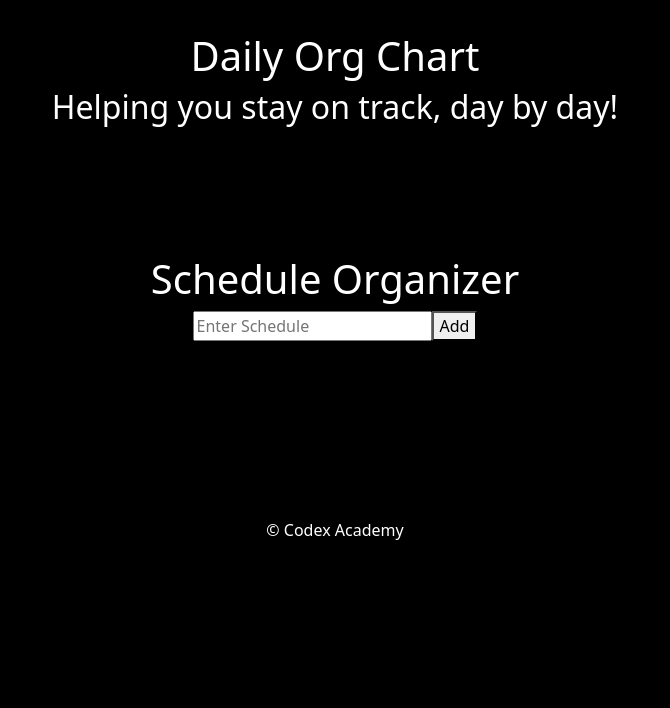
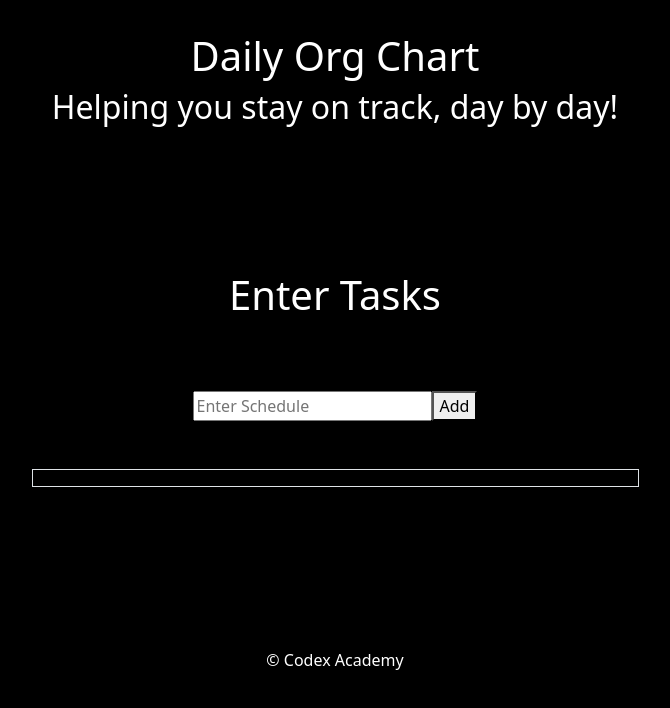
Before and after one commit to jyoung57/daily-org-chart, a React (Vite) app: page / in a window 1280 px wide. Shown: the top 708 px of the page, without its empty margins (305-975 px from the left). Built offline with nearby package versions, Linux system fonts and the light colour scheme; the HTML template or start-up script is replaced by a standard one.

Commit message:
updated styling to list items in ScheduleOrganizer

```diff
--- a/src/components/ScheduleOrganizer.jsx
+++ b/src/components/ScheduleOrganizer.jsx
@@ -53,8 +53,8 @@ function ScheduleOrganizer() {
 
   return (
     <div>
-      <h1>Schedule Organizer</h1>
-      <form onSubmit={handleSubmit}>
+      <h1 className="p-3">Enter Tasks</h1>
+      <form className="p-5" onSubmit={handleSubmit}>
         <input
           type="text"
           value={editIndex !== null ? editValue : schedule}
@@ -63,6 +63,8 @@ function ScheduleOrganizer() {
         />
         <button type="submit">{editIndex !== null ? 'Update' : 'Add'}</button>
       </form>
+
+      <div className="border solid w-50 mx-auto ab-3">
         <ul>
           {scheduleList.map((schedule, index) => (
             <li key={index}>
@@ -80,7 +82,9 @@ function ScheduleOrganizer() {
               ) : (
                 <span
                   style={{
-                  textDecoration: schedule.completed ? 'line-through' : 'none',
+                    textDecoration: schedule.completed
+                      ? 'line-through'
+                      : 'none',
                   }}
                 >
                   {schedule.task}
@@ -101,6 +105,7 @@ function ScheduleOrganizer() {
           ))}
         </ul>
       </div>
+    </div>
   );
 }
 
```
Lines whose indentation alone changed are shown as unchanged.
